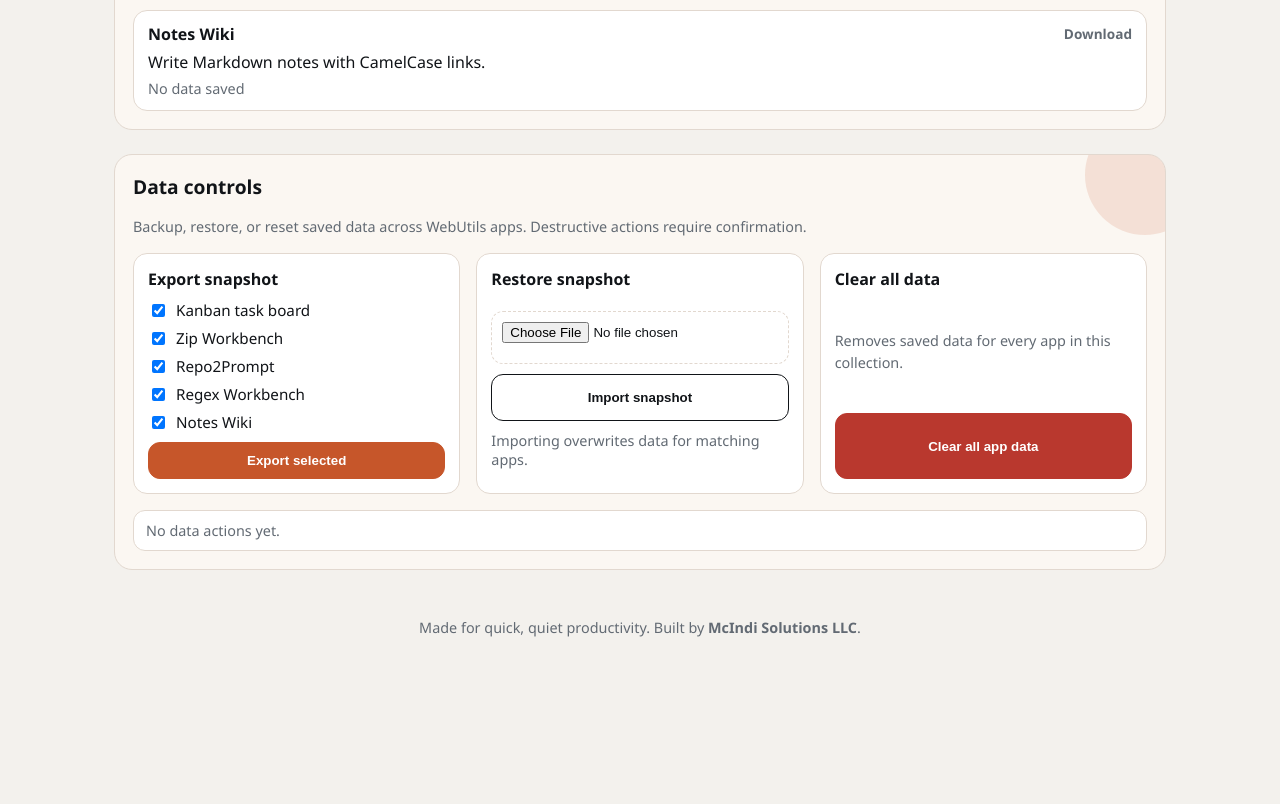
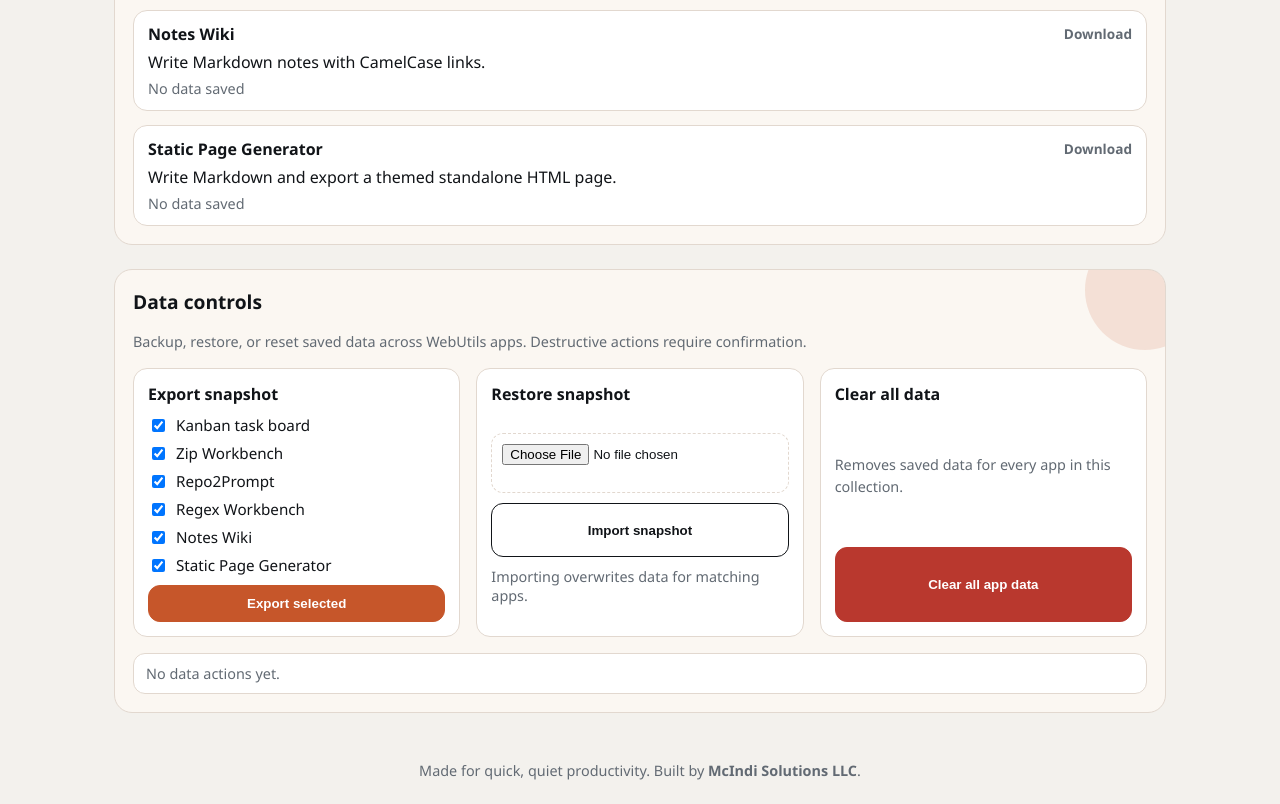
Before and after one commit to McIndi/webutils, a plain HTML site: page src/index.html in a window 1280 px wide. Shown: the part 1160-1964 px from the top of the page. Before the commit the page ends 1821 px from the top, so only its background shows below. Drawn offline with Linux system fonts and the light colour scheme.

Commit message:
feat: add Static Page Generator utility and update app list in index.html

```diff
--- a/src/index.html
+++ b/src/index.html
@@ -515,7 +515,7 @@
         {
           id: "zip-workbench",
           label: "Zip Workbench",
-          key: "webutils.zip-workbench.v1",
+          key: "webutils.zip-workbench.v2",
           href: "zip-workbench.html",
           description: "Browse, edit, and re-download ZIP contents.",
         },
@@ -539,6 +539,13 @@
           key: "webutils.notes.v1",
           href: "notes.html",
           description: "Write Markdown notes with CamelCase links.",
+        },
+        {
+          id: "static-page-generator",
+          label: "Static Page Generator",
+          key: "webutils.static-page-generator.v1",
+          href: "static-page-generator.html",
+          description: "Write Markdown and export a themed standalone HTML page.",
         },
       ];
 
```
Also changed, not shown: src/repo2prompt.html (+0 -1 lines), README.md.
